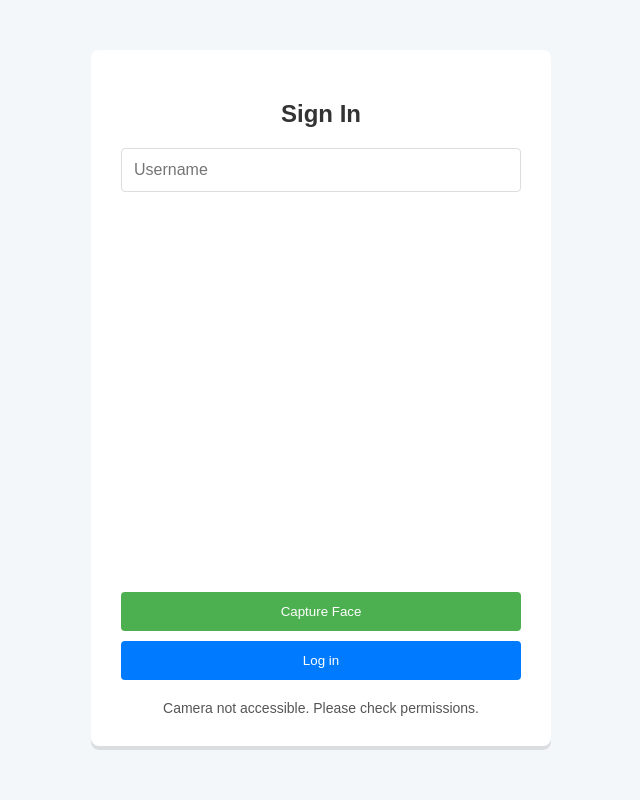
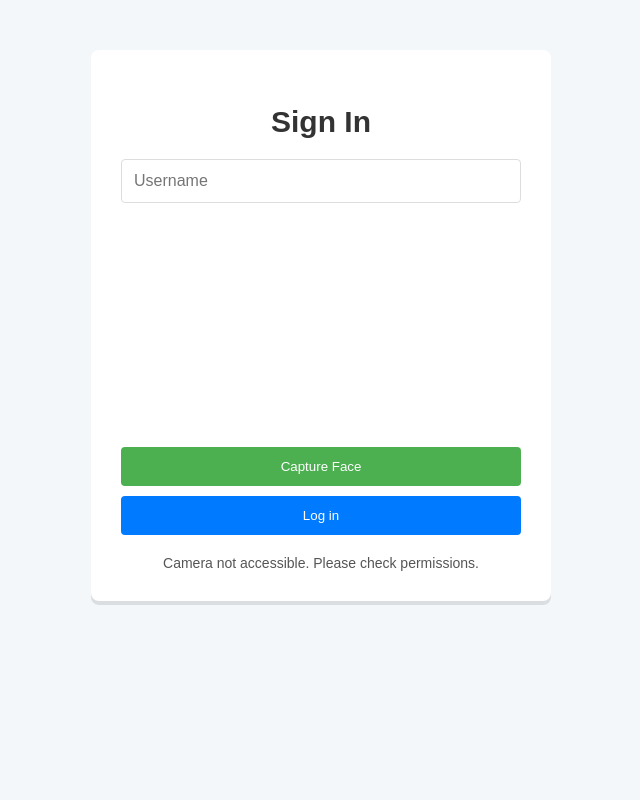
Before and after one commit to jairdevl/intelligent-assistance-system, a Django app: template accounts/templates/login.html in a window 1280 px wide. Shown: the whole page, without its empty margins (319-959 px from the left). Run offline with Django 3.2, Linux system fonts and the light colour scheme; the template is opened without the code that fills it, so the values that code supplies are empty.

Commit message:
creating login

```diff
--- a/accounts/static/css/login.css
+++ b/accounts/static/css/login.css
@@ -18,7 +18,7 @@ body {
 h2 {
     color: #333;
     margin-bottom: 20px;
-    font-size: 24px;
+    font-size: 30px;
 }
 
 input[type="text"] {
@@ -37,17 +37,8 @@ input[type="text"] {
 }
 
 #video {
-    border-radius: 50%;
-    width: 90%;
-    height: auto;
-    aspect-ratio: 1 / 1;
-    object-fit: cover;
-    margin: 0 auto;
-    display: block;
-}
-
-canvas {
-    display: none;
+    border-radius: 4px;
+    width: 100%;
 }
 
 button[type="submit"] {
@@ -64,6 +55,10 @@ button[type="submit"] {
 
 button[type="submit"]:hover {
     background-color: #0056b3;
+}
+
+canvas {
+    display: none;
 }
 
 #Capture-button {
```
Also changed, not shown: accounts/static/css/signup.css (+2 -6 lines).
